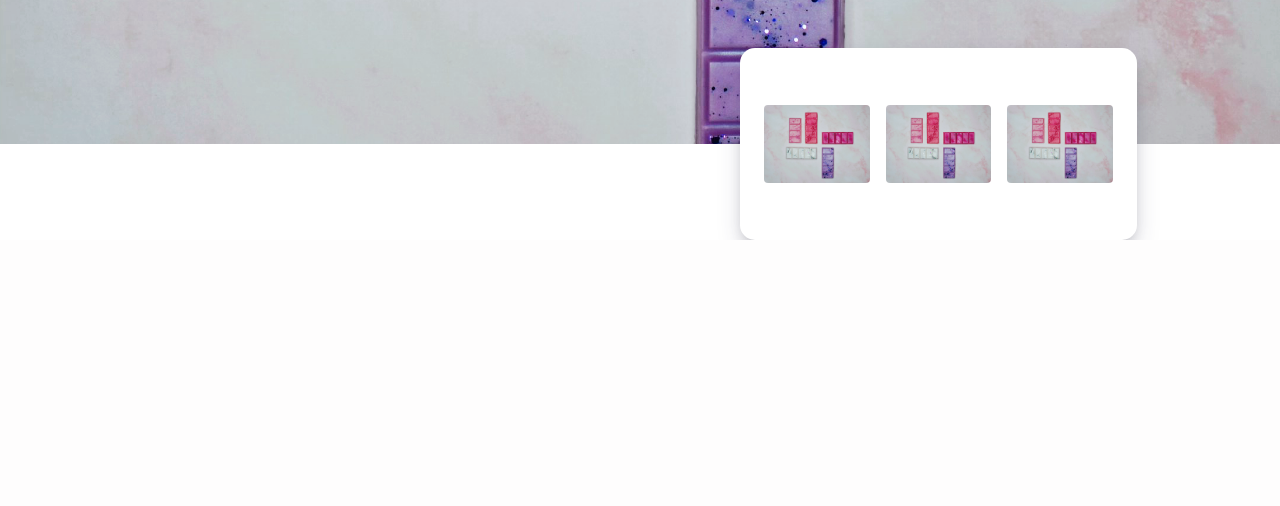
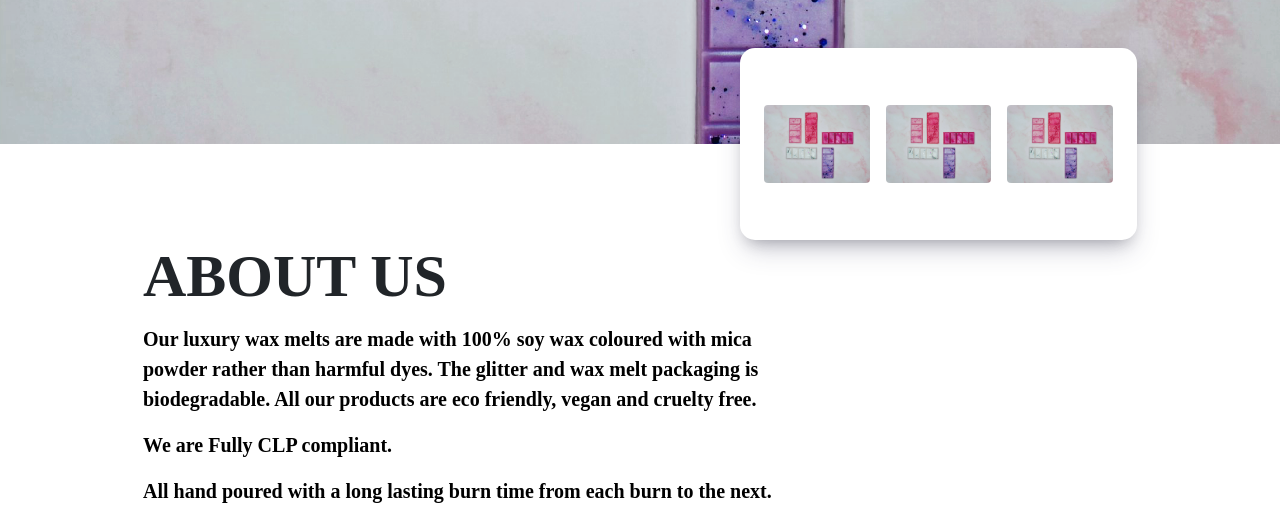
Before and after one commit to Tmuat/handmade-by-ellie, a Django app: page / in a window 1280 px wide. Shown: the part 576-1082 px from the top of the page. Before the commit the page ends 816 px from the top, so only its background shows below. Run offline with Django 3.2, Linux system fonts and the light colour scheme; some libraries are stand-ins or nearby versions.

Commit message:
INDEX: Added about us section

```diff
--- a/home/templates/home/index.html
+++ b/home/templates/home/index.html
@@ -64,7 +64,22 @@
     <div class="container">
         <div class="row">
             <div class="col-12">
+                <h1 class="card-title text-uppercase header-text">About Us</h1>
+                <div class="row">
+                    <div class="col-8 text-black">
+                        <p class="card-text paragraph-text">Our luxury wax melts are made with 100% soy wax coloured with mica powder rather than harmful dyes. The glitter and wax melt packaging is biodegradable. All our products are eco friendly, vegan and cruelty free.
+                        </p>
+                        <p class="card-text paragraph-text">
+                            We are Fully CLP compliant.
+                        </p>
+                        <p class="card-text paragraph-text">
+                            All hand poured with a long lasting burn time from each burn to the next.
+                        </p>
+                    </div>
+                    <div class="col-4">
 
+                    </div>
+                </div>
             </div>
         </div>
     </div>
```
